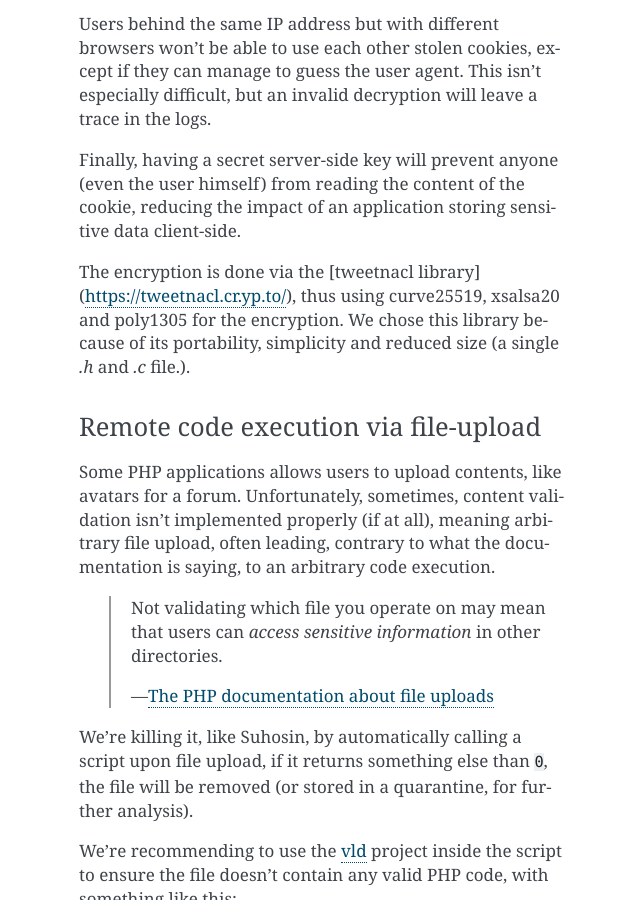
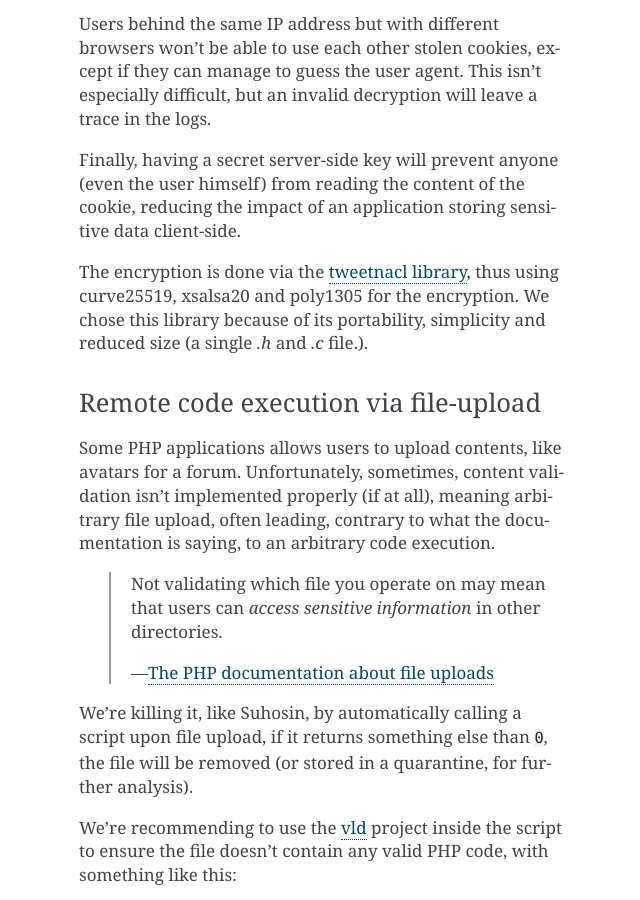
Before and after one commit to jvoisin/snuffleupagus, a Sphinx documentation site: the page built from doc/source/features.rst, in a window 1280 px wide and 900 px high, scrolled down 1927 px. Shown: the whole window, without its empty margins (427-1067 px from the left). Built offline with Sphinx 7.4.7, drawn with Linux system fonts in a browser that asks for light colours.

Commit message:
Fix a broken RsT link

```diff
--- a/doc/source/features.rst
+++ b/doc/source/features.rst
@@ -74,7 +74,7 @@ but an invalid decryption will leave a trace in the logs.
 Finally, having a secret server-side key will prevent anyone (even the user himself)
 from reading the content of the cookie, reducing the impact of an application storing sensitive data client-side.
 
-The encryption is done via the [tweetnacl library](https://tweetnacl.cr.yp.to/),
+The encryption is done via the `tweetnacl library <https://tweetnacl.cr.yp.to/>`_,
 thus using curve25519, xsalsa20 and poly1305 for the encryption. We chose this
 library because of its portability, simplicity and reduced size (a single `.h` and
 `.c` file.).
```
